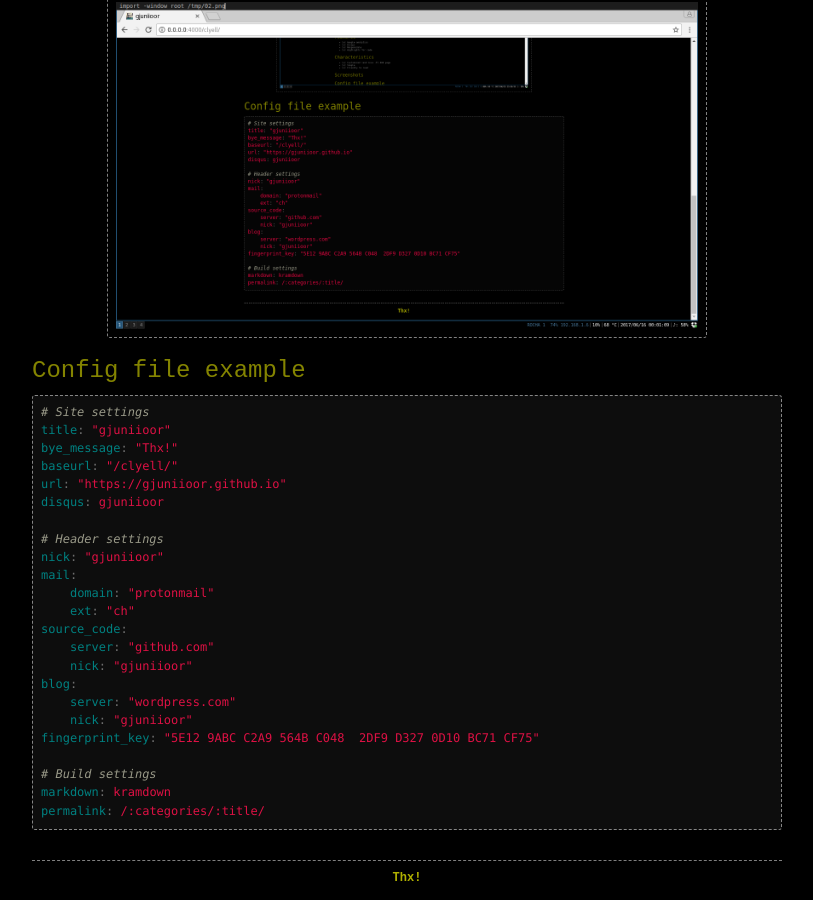
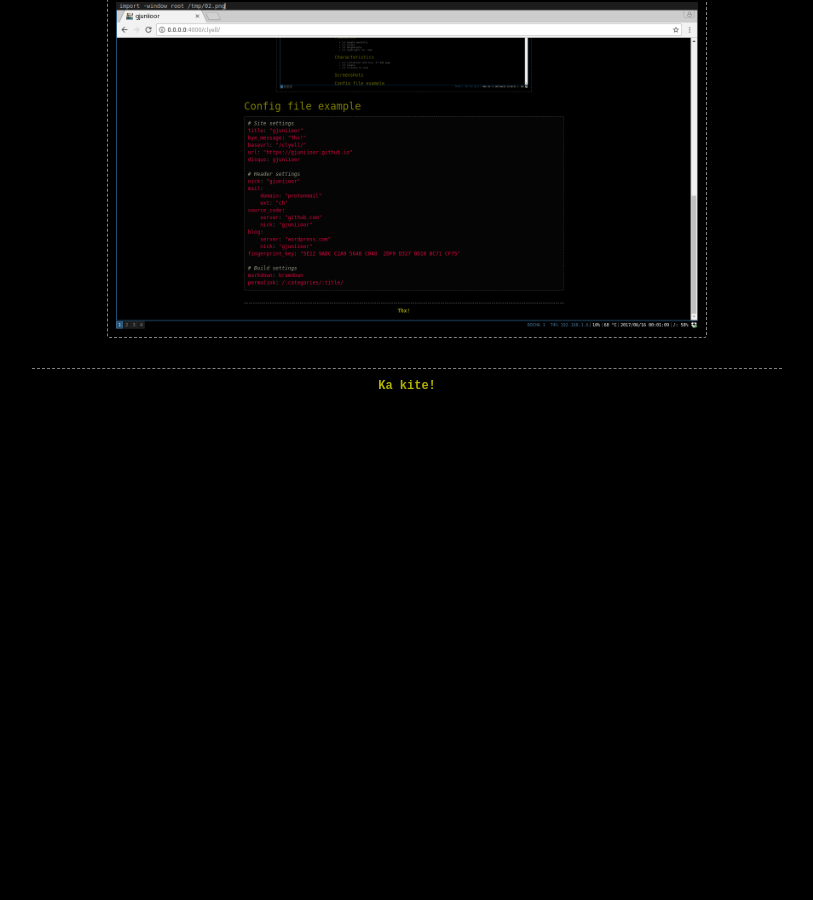
Before and after one commit to CMalaitai/cmalaitai.github.io, a Jekyll site: the page built from index.md, in a window 1280 px wide and 900 px high, scrolled down 1093 px. Shown: the whole window, without its empty margins (233-1046 px from the left). Built offline with Jekyll 4.4.1, drawn with Linux system fonts in a browser that asks for light colours; our own code applies the rules of GitHub Pages for plain Markdown files; after the commit the page ends 1501 px from its top, so only the background shows below that; some of the changed text lies outside the part shown.

Commit message:
Changing to cmalaitai

```diff
--- a/_config.yml
+++ b/_config.yml
@@ -1,21 +1,21 @@
 # Site settings
 title: "gjuniioor"
-bye_message: "Thx!"
+bye_message: "Ka kite!"
 baseurl: "/"
-url: "https://gjuniioor.github.io"
+url: "https://cmalaitai.github.io"
 disqus: gjuniioor
 
 # Header settings
-nick: "gjuniioor"
+nick: "cmalaitai"
 mail:
     domain: "protonmail"
     ext: "ch"
 source_code:
     server: "github.com"
-    nick: "gjuniioor"
+    nick: "cmalaitai"
 blog:
     server: "wordpress.com"
-    nick: "gjuniioor"
+    nick: "cmalaitai"
 fingerprint_key: "5E12 9ABC C2A9 564B C048  2DF9 D327 0D10 BC71 CF75"
 
 # Build settings
--- a/_includes/header.html
+++ b/_includes/header.html
@@ -1,6 +1,6 @@
 <header class="row">
   <div class="col-lg-8 col-lg-offset-2">
-    <h1 class="">gjuniioor</h1>
+    <h1 class="">cmalatiai</h1>
     <p>
     <span class="reserved">char</span> nick[<span class="number">9</span>] = <span class="string">"{{ site.nick }}"</span>;
     </p>
--- a/index.md
+++ b/index.md
@@ -2,9 +2,9 @@
 layout: content
 ---
 
-# Clyell
+# Mr Malaitai
 
-[https://gjuniioor.github.io/clyell](https://gjuniioor.github.io/clyell)
+[https://cmalaitai.github.io/clyell](https://cmalaitai.github.io/clyell)
 
 ### About
 
@@ -30,31 +30,3 @@
 ![Screenshot]({{ site.baseurl }}images/screenshot/01.png)
 
 ![Screenshot]({{ site.baseurl }}images/screenshot/02.png)
-
-### Config file example
-
-~~~ yml
-# Site settings
-title: "gjuniioor"
-bye_message: "Thx!"
-baseurl: "/clyell/"
-url: "https://gjuniioor.github.io"
-disqus: gjuniioor
-
-# Header settings
-nick: "gjuniioor"
-mail:
-    domain: "protonmail"
-    ext: "ch"
-source_code:
-    server: "github.com"
-    nick: "gjuniioor"
-blog:
-    server: "wordpress.com"
-    nick: "gjuniioor"
-fingerprint_key: "5E12 9ABC C2A9 564B C048  2DF9 D327 0D10 BC71 CF75"
-
-# Build settings
-markdown: kramdown
-permalink: /:categories/:title/
-~~~
```
